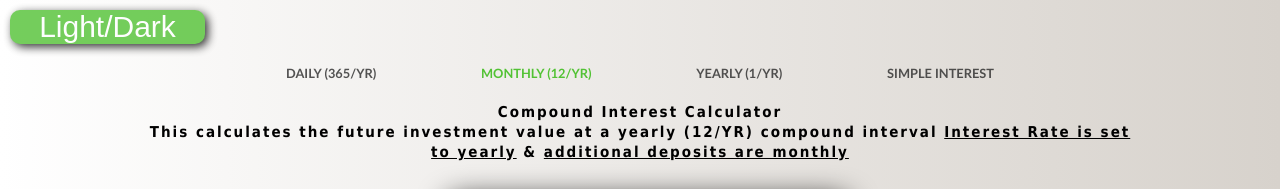
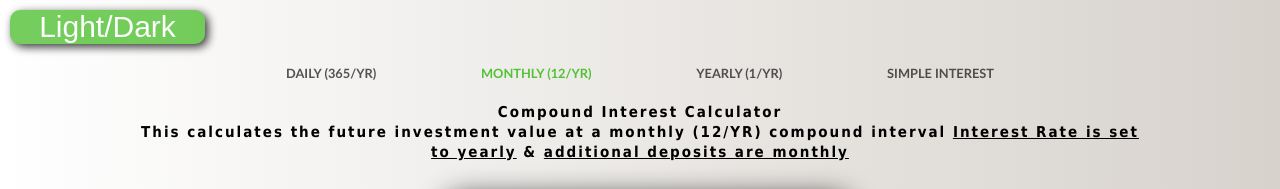
Before and after one commit to JoshuasProgramming/Compound-Interest-Calculator-Responsive, a plain HTML site: page index2.html in a window 1280 px wide. Shown: the top 189 px of the page. Drawn offline with Linux system fonts and the light colour scheme.

Commit message:
Update index2.html
changed 'yearly' to 'monthly' in the <h3> tag

```diff
--- a/index2.html
+++ b/index2.html
@@ -26,7 +26,7 @@
     <div class="main" id="main">
         <div class="text-container">
             <h1>Compound Interest Calculator</h1>
-            <h3>This calculates the future investment value at a yearly (12/YR) compound interval <u>Interest Rate is set to yearly</u> & <u>additional deposits are monthly</u></h3>
+            <h3>This calculates the future investment value at a monthly (12/YR) compound interval <u>Interest Rate is set to yearly</u> & <u>additional deposits are monthly</u></h3>
         </div>
 
         <div class="container">
```
